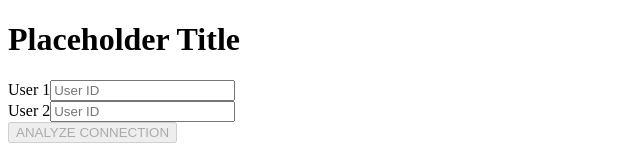
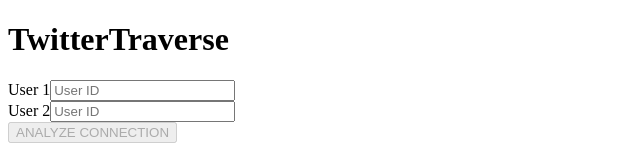
Before and after one commit to Eric-Zhang-Developer/DSA-Final-Project, a Next.js app in the folder frontend/: page / in a window 1280 px wide. Shown: the top 160 px of the page, without its empty margins (0-640 px from the left). Built offline with nearby package versions, Linux system fonts and the light colour scheme.

Commit message:
Change title to TwitterTraverse

```diff
--- a/frontend/src/app/page.tsx
+++ b/frontend/src/app/page.tsx
@@ -62,7 +62,7 @@
 
   return (
     <main className="flex flex-col mx-auto items-center p-4 gap-8">
-      <h1 className="text-3xl">Placeholder Title</h1>
+      <h1 className="text-3xl">TwitterTraverse</h1>
 
       {/* User Input Boxes to Enter User ID's */}
       <div className="flex flex-col sm:flex-row gap-6 sm:gap-8 w-full max-w-md">
```
